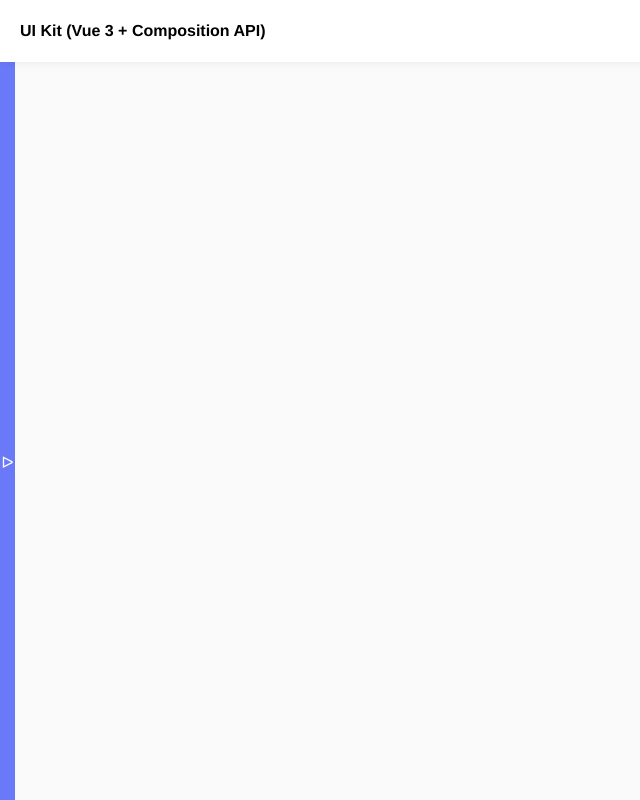
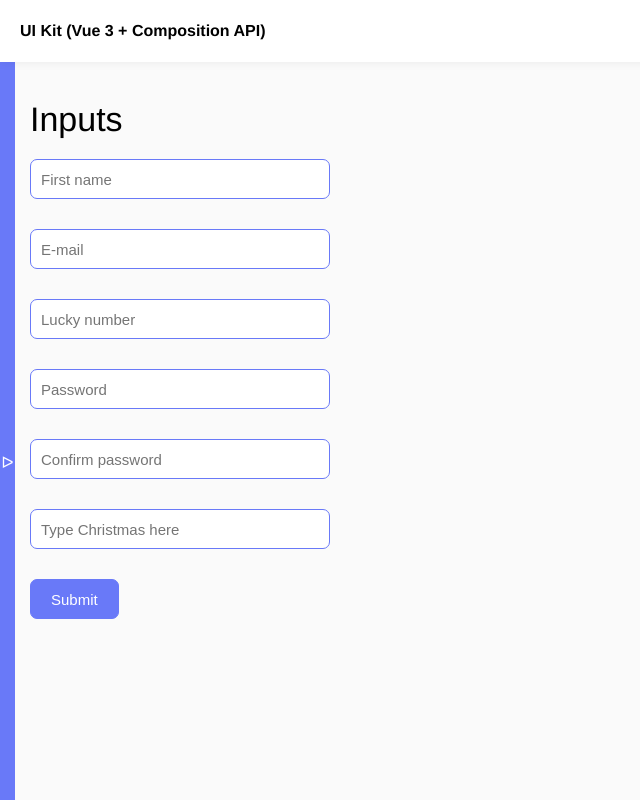
Before and after one commit to AlenaGM/vue3-ui-kit, a Vue app: page /vue3-ui-kit/input in a window 1280 px wide. Shown: the whole page, without its empty margins (0-640 px from the left). Built offline with nearby package versions, Linux system fonts and the light colour scheme.

Commit message:
added form component

```diff
--- a/package.json
+++ b/package.json
@@ -12,6 +12,8 @@
     "@fortawesome/fontawesome-svg-core": "^6.2.1",
     "@fortawesome/free-regular-svg-icons": "^6.2.1",
     "@fortawesome/vue-fontawesome": "^3.0.2",
+    "@vuelidate/core": "^2.0.0",
+    "@vuelidate/validators": "^2.0.0",
     "vue": "^3.2.45",
     "vue-router": "^4.1.6"
   },
--- /dev/null
+++ b/src/components/Input.vue
@@ -0,0 +1,122 @@
+<template>
+  <div class="form-input" :style="{ width: width }">
+    <input
+      class="input-text"
+      :type="type"
+      :name="name"
+      :id="name"
+      :placeholder="placeholder"
+      :value="value"
+      @input="updateValue"
+    />
+    <label :for="name" class="input-label">{{ label }}</label>
+    <TransitionGroup>
+      <div class="form-error" v-for="element of error" :key="element.$uid">
+        <div class="form-error__message">
+          {{ element.$message }}
+        </div>
+      </div>
+    </TransitionGroup>
+  </div>
+</template>
+
+<script setup>
+const emit = defineEmits(["update:value"]);
+
+const props = defineProps({
+  error: {
+    type: Array,
+    required: false,
+  },
+  value: {
+    type: String,
+    default: "",
+  },
+  name: {
+    type: String,
+    required: true,
+  },
+  type: {
+    type: String,
+    default: "text",
+  },
+  placeholder: {
+    type: String,
+    required: true,
+  },
+  label: {
+    type: String,
+    required: true,
+  },
+  width: {
+    type: String,
+    default: "300px",
+  },
+});
+
+const updateValue = (e) => {
+  emit("update:value", e.target.value);
+};
+</script>
+
+<style lang="scss" scoped>
+.form {
+  &-input {
+    margin-bottom: 30px;
+    position: relative;
+  }
+  &-error {
+    background: var(--danger);
+    margin-top: 4px;
+    border-radius: 7px;
+    font-size: 13px;
+    color: #fff;
+    padding: 5px;
+  }
+}
+.input {
+  &-text {
+    border: 1px solid var(--primary);
+    padding: 0 10px;
+    height: 40px;
+    border-radius: 7px;
+    font-size: 15px;
+    width: 100%;
+    position: relative;
+    z-index: 1;
+    &:focus {
+      & + .input-label {
+        z-index: 1;
+        opacity: 1;
+        top: -20px;
+      }
+    }
+    &:not(:placeholder-shown) {
+      & + .input-label {
+        z-index: 1;
+        opacity: 1;
+        top: -20px;
+      }
+    }
+  }
+  &-label {
+    font-weight: bold;
+    display: block;
+    position: absolute;
+    top: 20px;
+    opacity: 0;
+    z-index: -1;
+    transition: 0.3s;
+    font-size: 13px;
+    color: var(--primary);
+  }
+}
+.v-enter-active,
+.v-leave-active {
+  transition: opacity 0.5s ease;
+}
+.v-enter-from,
+.v-leave-to {
+  opacity: 0;
+}
+</style>
--- a/src/components/layout/Sidebar.vue
+++ b/src/components/layout/Sidebar.vue
@@ -24,6 +24,7 @@
   { name: "Checkbox", href: "/vue3-ui-kit/checkbox" },
   { name: "Radiobutton", href: "/vue3-ui-kit/radiobutton" },
   { name: "Progress", href: "/vue3-ui-kit/progress" },
+  { name: "Input", href: "/vue3-ui-kit/input" },
 ]);
 </script>
 
--- a/src/router/index.js
+++ b/src/router/index.js
@@ -5,6 +5,7 @@
 import Checkbox from "@/views/Checkbox.vue";
 import Radiobutton from "@/views/Radiobutton.vue";
 import Progress from "@/views/Progress.vue";
+import Input from "@/views/Input.vue";
 
 const router = createRouter({
   history: createWebHistory(),
@@ -39,6 +40,11 @@
       name: "Progress",
       component: Progress,
     },
+    {
+      path: "/vue3-ui-kit/input",
+      name: "Input",
+      component: Input,
+    },
   ],
 });
 
--- /dev/null
+++ b/src/views/Input.vue
@@ -0,0 +1,125 @@
+<template>
+  <h1 class="heading-1">Inputs</h1>
+  <form @submit.prevent="submitForm">
+    <Input
+      label="Your name"
+      name="name"
+      placeholder="First name"
+      v-model:value="v.nameField.$model"
+      :error="v.nameField.$errors"
+    />
+    <Input
+      label="Your e-mail"
+      name="email"
+      placeholder="E-mail"
+      v-model:value="v.emailField.$model"
+      :error="v.emailField.$errors"
+    />
+    <Input
+      label="Your lucky number"
+      name="lucky"
+      placeholder="Lucky number"
+      v-model:value="v.luckyField.$model"
+      :error="v.luckyField.$errors"
+    />
+    <Input
+      label="Your password"
+      name="password"
+      placeholder="Password"
+      v-model:value="passwordField"
+      type="password"
+    />
+    <Input
+      label="Confirm password"
+      name="confirm"
+      placeholder="Confirm password"
+      v-model:value="v.confirmPasswordField.$model"
+      :error="v.confirmPasswordField.$errors"
+      type="password"
+    />
+    <Input
+      label="Christmas message"
+      name="christmas"
+      placeholder="Type Christmas here"
+      v-model:value="v.christmasField.$model"
+      :error="v.christmasField.$errors"
+    />
+    <Button label="Submit" color="primary" />
+  </form>
+</template>
+
+<script setup>
+import { ref, computed } from "vue";
+import useVuelidate from "@vuelidate/core";
+import {
+  helpers,
+  minLength,
+  maxLength,
+  numeric,
+  email,
+  sameAs,
+} from "@vuelidate/validators";
+
+import Input from "@/components/Input.vue";
+import Button from "@/components/Button.vue";
+
+const nameField = ref("");
+const emailField = ref("");
+const luckyField = ref("");
+const passwordField = ref("");
+const confirmPasswordField = ref("");
+const christmasField = ref("");
+
+const mustBeChristmas = (value) => value.includes("Christmas");
+
+const rules = computed(() => ({
+  nameField: {
+    minLength: helpers.withMessage(
+      `Veuillez entrer au moins 3 caractères`,
+      minLength(3)
+    ),
+  },
+  emailField: {
+    email: helpers.withMessage(
+      `Veuillez entrer une adresse e-mail valide`,
+      email
+    ),
+  },
+  luckyField: {
+    maxLength: helpers.withMessage(
+      `La valeur maximale est fixée à 99`,
+      maxLength(2)
+    ),
+    numeric: helpers.withMessage(
+      `Vous pouvez uniquement saisir des valeurs numériques`,
+      numeric
+    ),
+  },
+  confirmPasswordField: {
+    sameAsPassword: helpers.withMessage(
+      `Les 2 mots de passe ne sont pas identiques`,
+      sameAs(passwordField.value)
+    ),
+  },
+  christmasField: {
+    christmasField: helpers.withMessage(
+      `Ce champ doit contenir le mot "Christmas"`,
+      mustBeChristmas
+    ),
+  },
+}));
+
+const v = useVuelidate(rules, {
+  nameField,
+  emailField,
+  luckyField,
+  confirmPasswordField,
+  christmasField,
+});
+
+const submitForm = () => {
+  v.value.$touch();
+  if (v.value.$error) return;
+  alert("Form submitted");
+};
+</script>
```
Also changed, not shown: 1 other file (tests, documents, lock files or other folders).
